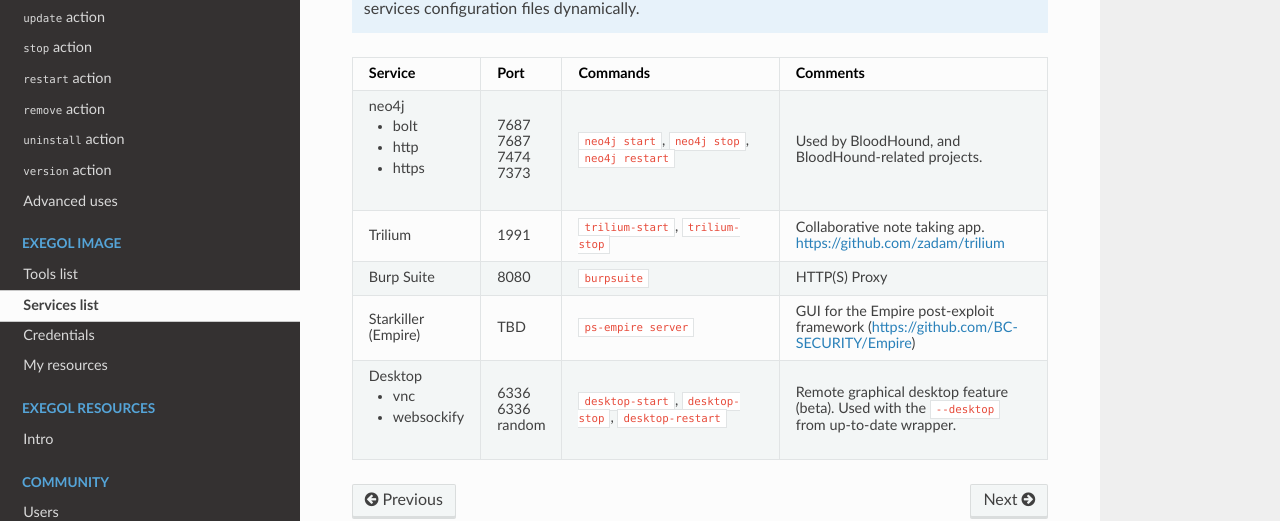
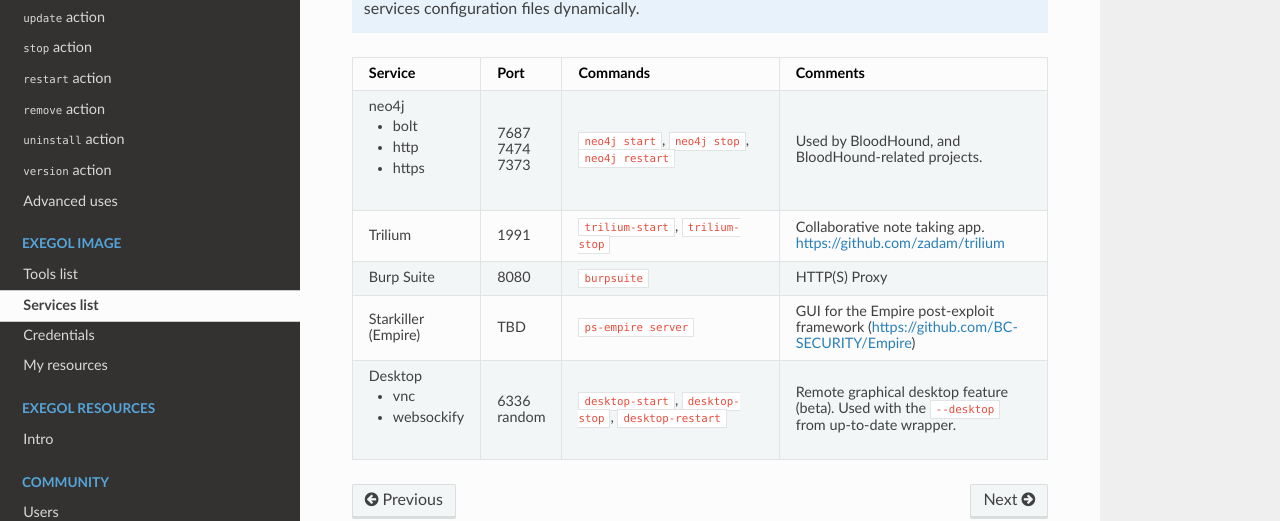
Before and after one commit to ThePorgs/Exegol-docs, a Sphinx documentation site: the page built from source/exegol-image/services.rst, in a window 1280 px wide and 997 px high. Shown: the part 348-869 px from the top of the window. Built offline with Sphinx 7.4.7 and the Read the Docs theme 2.0.0, drawn with Linux system fonts in a browser that asks for light colours.

Commit message:
updating services table

```diff
--- a/source/exegol-image/services.rst
+++ b/source/exegol-image/services.rst
@@ -14,7 +14,7 @@
     +----------------------+--------+--------------------------+-----------------------------------------------------------------------------------------------+
     | Service              | Port   | Commands                 | Comments                                                                                      |
     +======================+========+==========================+===============================================================================================+
-    | neo4j                | 7687   | ``neo4j start``,         | Used by BloodHound, and BloodHound-related projects.                                          |
+    | neo4j                |        | ``neo4j start``,         | Used by BloodHound, and BloodHound-related projects.                                          |
     |                      |        | ``neo4j stop``,          |                                                                                               |
     | * bolt               | 7687   | ``neo4j restart``        |                                                                                               |
     |                      |        |                          |                                                                                               |
@@ -29,7 +29,7 @@
     +----------------------+--------+--------------------------+-----------------------------------------------------------------------------------------------+
     | Starkiller (Empire)  | TBD    | ``ps-empire server``     | GUI for the Empire post-exploit framework (https://github.com/BC-SECURITY/Empire)             |
     +----------------------+--------+--------------------------+-----------------------------------------------------------------------------------------------+
-    | Desktop              | 6336   | ``desktop-start``,       | Remote graphical desktop feature (beta). Used with the ``--desktop`` from up-to-date wrapper. |
+    | Desktop              |        | ``desktop-start``,       | Remote graphical desktop feature (beta). Used with the ``--desktop`` from up-to-date wrapper. |
     |                      |        | ``desktop-stop``,        |                                                                                               |
     | * vnc                | 6336   | ``desktop-restart``      |                                                                                               |
     |                      |        |                          |                                                                                               |
```
